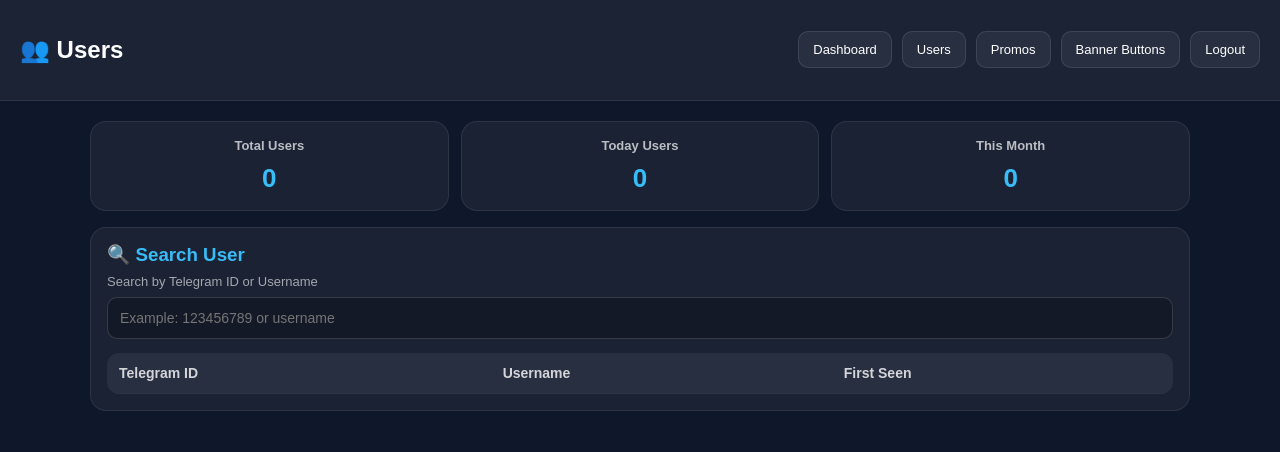
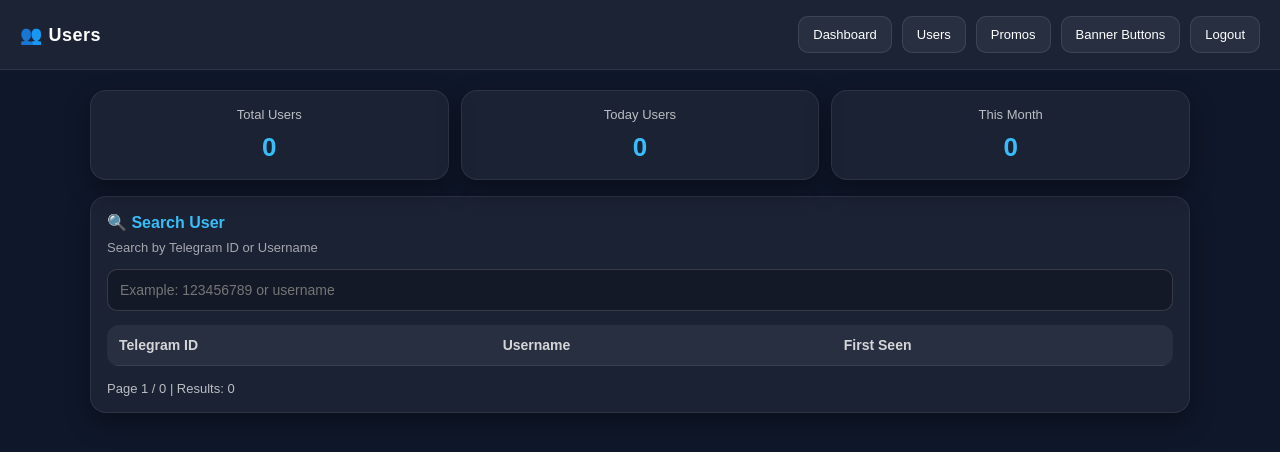
Before and after one commit to Dreamchaser-aus/captaintest12, a Flask app: page /admin/users in a window 1280 px wide. Shown: the top 452 px of the page. Run offline with Flask 3, Linux system fonts and the light colour scheme; the visitor is signed in with stand-in values (Sample User, id 1); data that the repository does not hold is empty; some libraries are stand-ins or nearby versions.

Commit message:
Update users.html

```diff
--- a/templates/users.html
+++ b/templates/users.html
@@ -4,44 +4,197 @@
   <meta charset="UTF-8">
   <meta name="viewport" content="width=device-width, initial-scale=1.0">
   <title>Users</title>
+
   <style>
-    body { margin:0; font-family:Arial; background:#0f172a; color:white; }
-    .topbar { padding:16px 20px; display:flex; justify-content:space-between; align-items:center;
-      background:rgba(255,255,255,0.05); border-bottom:1px solid rgba(255,255,255,0.08); }
-    .nav { display:flex; gap:10px; }
-    .nav a { text-decoration:none; padding:10px 14px; border-radius:10px; font-size:13px;
-      background:rgba(255,255,255,0.06); border:1px solid rgba(255,255,255,0.1); color:white; }
-    .nav a:hover { background:rgba(56,189,248,0.2); border-color:rgba(56,189,248,0.4); }
+    body {
+      margin: 0;
+      font-family: Arial, sans-serif;
+      background: #0f172a;
+      color: white;
+    }
 
-    .container { max-width:1100px; margin:auto; padding:20px; }
+    .topbar {
+      padding: 16px 20px;
+      display: flex;
+      justify-content: space-between;
+      align-items: center;
+      background: rgba(255,255,255,0.05);
+      border-bottom: 1px solid rgba(255,255,255,0.08);
+    }
 
-    .stats { display:grid; grid-template-columns:repeat(3,1fr); gap:12px; margin-bottom:16px; }
-    .stat { background:rgba(255,255,255,0.05); border:1px solid rgba(255,255,255,0.08);
-      border-radius:16px; padding:16px; text-align:center; }
-    .stat h3 { margin:0; font-size:13px; opacity:0.7; }
-    .stat p { margin:10px 0 0; font-size:26px; font-weight:bold; color:#38bdf8; }
+    .topbar h2 {
+      margin: 0;
+      font-size: 18px;
+      letter-spacing: 0.5px;
+    }
 
-    .card { background:rgba(255,255,255,0.05); border:1px solid rgba(255,255,255,0.08);
-      border-radius:16px; padding:16px; }
+    .nav {
+      display: flex;
+      gap: 10px;
+      flex-wrap: wrap;
+    }
 
-    input { width:100%; padding:12px; border-radius:10px; border:1px solid rgba(255,255,255,0.15);
-      background:rgba(0,0,0,0.25); color:white; font-size:14px; outline:none; box-sizing:border-box; }
+    .nav a {
+      text-decoration: none;
+      padding: 10px 14px;
+      border-radius: 10px;
+      font-size: 13px;
+      background: rgba(255,255,255,0.06);
+      border: 1px solid rgba(255,255,255,0.1);
+      color: white;
+      transition: 0.2s;
+    }
 
-    table { width:100%; border-collapse:collapse; margin-top:14px; overflow:hidden; border-radius:12px; }
-    th, td { padding:12px; border-bottom:1px solid rgba(255,255,255,0.08); font-size:14px; text-align:left; }
-    th { background:rgba(255,255,255,0.06); color:rgba(255,255,255,0.8); }
+    .nav a:hover {
+      background: rgba(56,189,248,0.2);
+      border-color: rgba(56,189,248,0.4);
+    }
 
-    tr:hover td { background:rgba(56,189,248,0.06); }
+    .container {
+      max-width: 1100px;
+      margin: auto;
+      padding: 20px;
+    }
 
-    @media(max-width:900px){
-      .stats { grid-template-columns:1fr; }
+    .stats {
+      display: grid;
+      grid-template-columns: repeat(3, 1fr);
+      gap: 12px;
+      margin-bottom: 16px;
+    }
+
+    .stat {
+      background: rgba(255,255,255,0.05);
+      border: 1px solid rgba(255,255,255,0.08);
+      border-radius: 16px;
+      padding: 16px;
+      text-align: center;
+      box-shadow: 0 10px 25px rgba(0,0,0,0.35);
+    }
+
+    .stat h3 {
+      margin: 0;
+      font-size: 13px;
+      opacity: 0.7;
+      font-weight: normal;
+    }
+
+    .stat p {
+      margin: 10px 0 0;
+      font-size: 26px;
+      font-weight: bold;
+      color: #38bdf8;
+    }
+
+    .card {
+      background: rgba(255,255,255,0.05);
+      border: 1px solid rgba(255,255,255,0.08);
+      border-radius: 16px;
+      padding: 16px;
+      box-shadow: 0 10px 25px rgba(0,0,0,0.35);
+    }
+
+    .card h3 {
+      margin: 0;
+      color: #38bdf8;
+      font-size: 16px;
+    }
+
+    .desc {
+      margin: 8px 0 14px;
+      opacity: 0.6;
+      font-size: 13px;
+    }
+
+    input {
+      width: 100%;
+      padding: 12px;
+      border-radius: 10px;
+      border: 1px solid rgba(255,255,255,0.15);
+      background: rgba(0,0,0,0.25);
+      color: white;
+      font-size: 14px;
+      outline: none;
+      box-sizing: border-box;
+    }
+
+    input:focus {
+      border-color: #38bdf8;
+      box-shadow: 0 0 0 2px rgba(56,189,248,0.25);
+    }
+
+    table {
+      width: 100%;
+      border-collapse: collapse;
+      margin-top: 14px;
+      overflow: hidden;
+      border-radius: 12px;
+    }
+
+    th, td {
+      padding: 12px;
+      border-bottom: 1px solid rgba(255,255,255,0.08);
+      font-size: 14px;
+      text-align: left;
+    }
+
+    th {
+      background: rgba(255,255,255,0.06);
+      color: rgba(255,255,255,0.8);
+    }
+
+    tr:hover td {
+      background: rgba(56,189,248,0.06);
+    }
+
+    .pagination {
+      margin-top: 15px;
+      display: flex;
+      justify-content: space-between;
+      align-items: center;
+      flex-wrap: wrap;
+      gap: 10px;
+    }
+
+    .pagination-info {
+      font-size: 13px;
+      opacity: 0.7;
+    }
+
+    .pagination-buttons {
+      display: flex;
+      gap: 10px;
+    }
+
+    .page-btn {
+      padding: 10px 14px;
+      border-radius: 10px;
+      text-decoration: none;
+      background: rgba(255,255,255,0.06);
+      border: 1px solid rgba(255,255,255,0.1);
+      color: white;
+      font-size: 13px;
+      transition: 0.2s;
+    }
+
+    .page-btn:hover {
+      background: rgba(56,189,248,0.2);
+      border-color: rgba(56,189,248,0.4);
+    }
+
+    @media(max-width: 900px){
+      .stats {
+        grid-template-columns: 1fr;
+      }
     }
   </style>
 </head>
+
 <body>
 
   <div class="topbar">
     <h2>👥 Users</h2>
+
     <div class="nav">
       <a href="/admin">Dashboard</a>
       <a href="/admin/users">Users</a>
@@ -53,24 +206,28 @@
 
   <div class="container">
 
+    <!-- STATS -->
     <div class="stats">
       <div class="stat">
         <h3>Total Users</h3>
         <p>{{ total }}</p>
       </div>
+
       <div class="stat">
         <h3>Today Users</h3>
         <p>{{ today }}</p>
       </div>
+
       <div class="stat">
         <h3>This Month</h3>
         <p>{{ month }}</p>
       </div>
     </div>
 
+    <!-- USERS TABLE -->
     <div class="card">
-      <h3 style="margin:0;color:#38bdf8;">🔍 Search User</h3>
-      <p style="margin:8px 0;opacity:0.6;font-size:13px;">Search by Telegram ID or Username</p>
+      <h3>🔍 Search User</h3>
+      <div class="desc">Search by Telegram ID or Username</div>
 
       <form method="GET">
         <input type="text" name="q" value="{{ q }}" placeholder="Example: 123456789 or username">
@@ -84,6 +241,7 @@
             <th>First Seen</th>
           </tr>
         </thead>
+
         <tbody>
           {% for u in users %}
           <tr>
@@ -95,6 +253,27 @@
         </tbody>
       </table>
 
+      <!-- PAGINATION -->
+      <div class="pagination">
+
+        <div class="pagination-info">
+          Page {{ page }} / {{ total_pages }} | Results: {{ total_filtered }}
+        </div>
+
+        <div class="pagination-buttons">
+
+          {% if page > 1 %}
+            <a class="page-btn" href="/admin/users?q={{ q }}&page={{ page-1 }}">⬅ Prev</a>
+          {% endif %}
+
+          {% if page < total_pages %}
+            <a class="page-btn" href="/admin/users?q={{ q }}&page={{ page+1 }}">Next ➡</a>
+          {% endif %}
+
+        </div>
+
+      </div>
+
     </div>
 
   </div>
```
